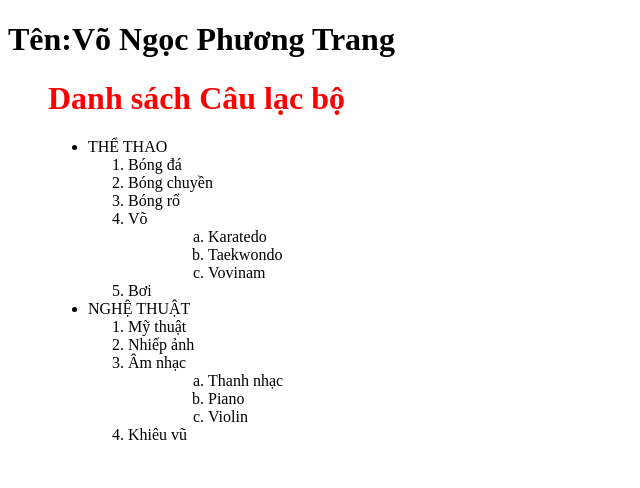
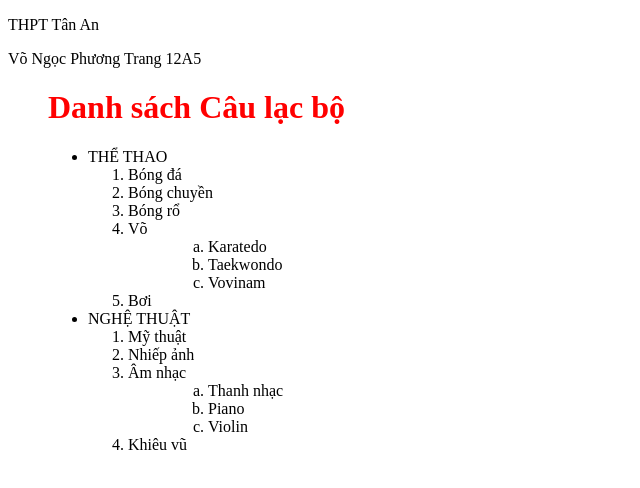
Before and after one commit to KhQuang/ptlan3, a plain HTML site: page index.html in a window 1280 px wide. Shown: the whole page, without its empty margins (0-640 px from the left). Drawn offline with Linux system fonts and the light colour scheme.

Commit message:
Update index.html

```diff
--- a/index.html
+++ b/index.html
@@ -4,7 +4,8 @@
         <title>Lần 3</title>
     </head>
     <body>
-        <h1>Tên:Võ Ngọc Phương Trang</h1>
+        <p>THPT Tân An</p>
+        <p>Võ Ngọc Phương Trang 12A5</p>
         <ol>
             <h1 style="color:red"> Danh sách Câu lạc bộ </h1>
             <ul style="list-style-type:disc;">
```
